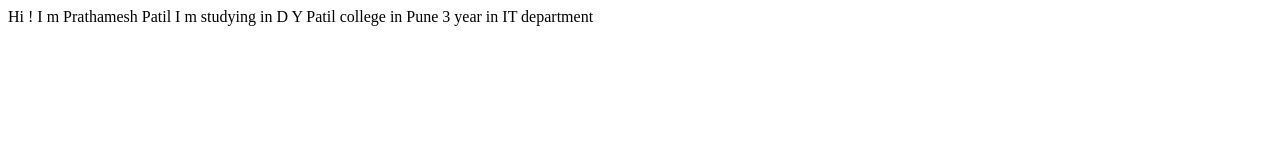
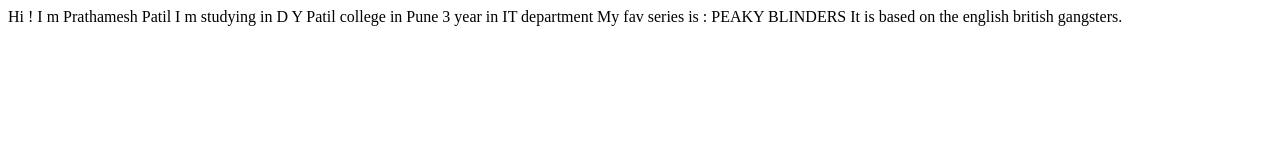
Before and after one commit to Prathaa/Prathaa-site, a plain HTML site: page index.html in a window 1280 px wide. Drawn offline with Linux system fonts and the light colour scheme.

Commit message:
updated fav-series

```diff
--- a/index.html
+++ b/index.html
@@ -10,5 +10,9 @@
     I  m studying in D Y Patil college in Pune
     3 year in IT department
 
+    My fav series is : PEAKY BLINDERS
+
+    It is based on the english british gangsters.
+
 </body>
 </html>
```
